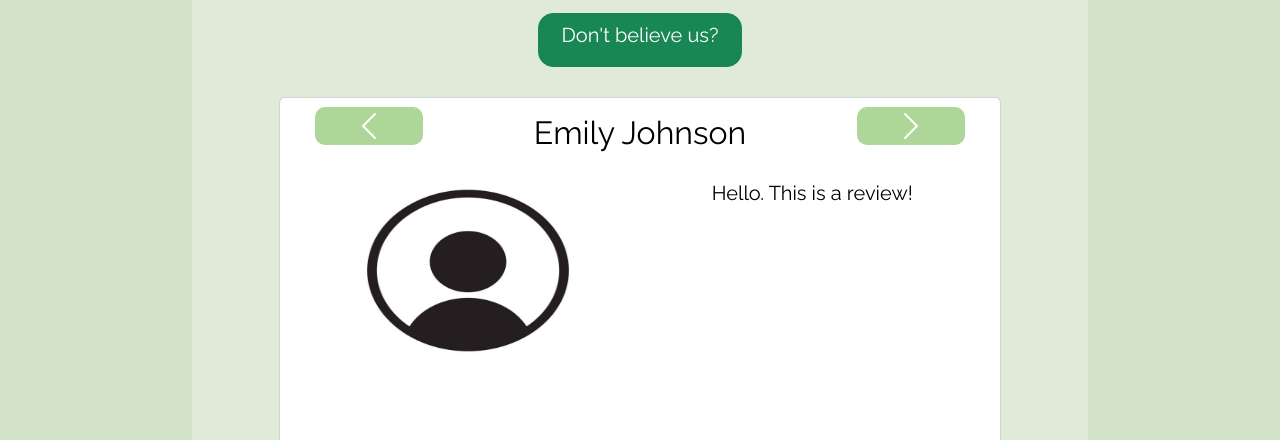
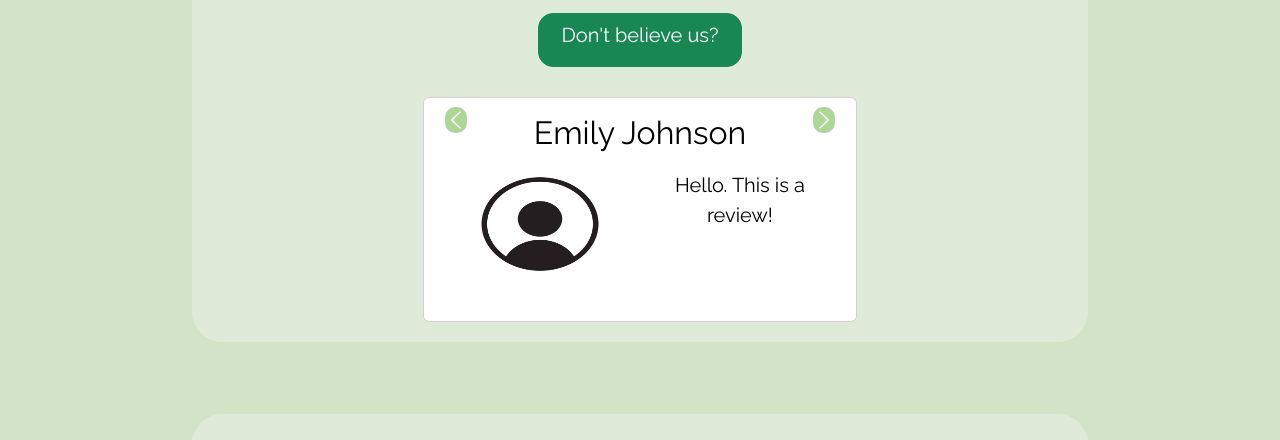
Before and after one commit to VishistS/tsawebmaster, a plain HTML site: page index.html in a window 1280 px wide. Both pictures are taken after a click on the button "Don't believe us?". Shown: the part 1109-1549 px from the top of the page. Drawn offline with nearby package versions, Linux system fonts and the light colour scheme.

Commit message:
adjustedcarousel

```diff
--- a/indexstyle.css
+++ b/indexstyle.css
@@ -213,7 +213,7 @@ Styling for the about section
 /*#####################################################
 Styling for the review button
 #####################################################*/
-/*
+/* old styling
 .custbutton {
     background-color: rgba(146, 202, 149, 0.3);
     transition: background-color 0.5s ease-in-out;
@@ -239,11 +239,12 @@ Styling for the footer of the review carousel
 #####################################################*/
 .carousel {
     margin:auto;
-    width:100%;
+    width:60%;
 }
 .carousel-control-prev {
     background-color:  var(--secondary_color);
     height:10%;
+    width: 5%;
     margin-top: 40px;
     margin-left: 5%;
     border-radius: 10px;
@@ -251,16 +252,17 @@ Styling for the footer of the review carousel
 .carousel-control-next {
     background-color:  var(--secondary_color);
     height:10%;
+    width: 5%;
     margin-top: 40px;
     margin-right: 5%;
     border-radius: 10px;
 }
 .carousel-item {
-    height: 350px;
+    height: 225px;
     margin-top: 30px;
 }
 .card {
-    height: 350px;
+    height: 225px;
     display:flex;
     align-items:center;
 }
```
